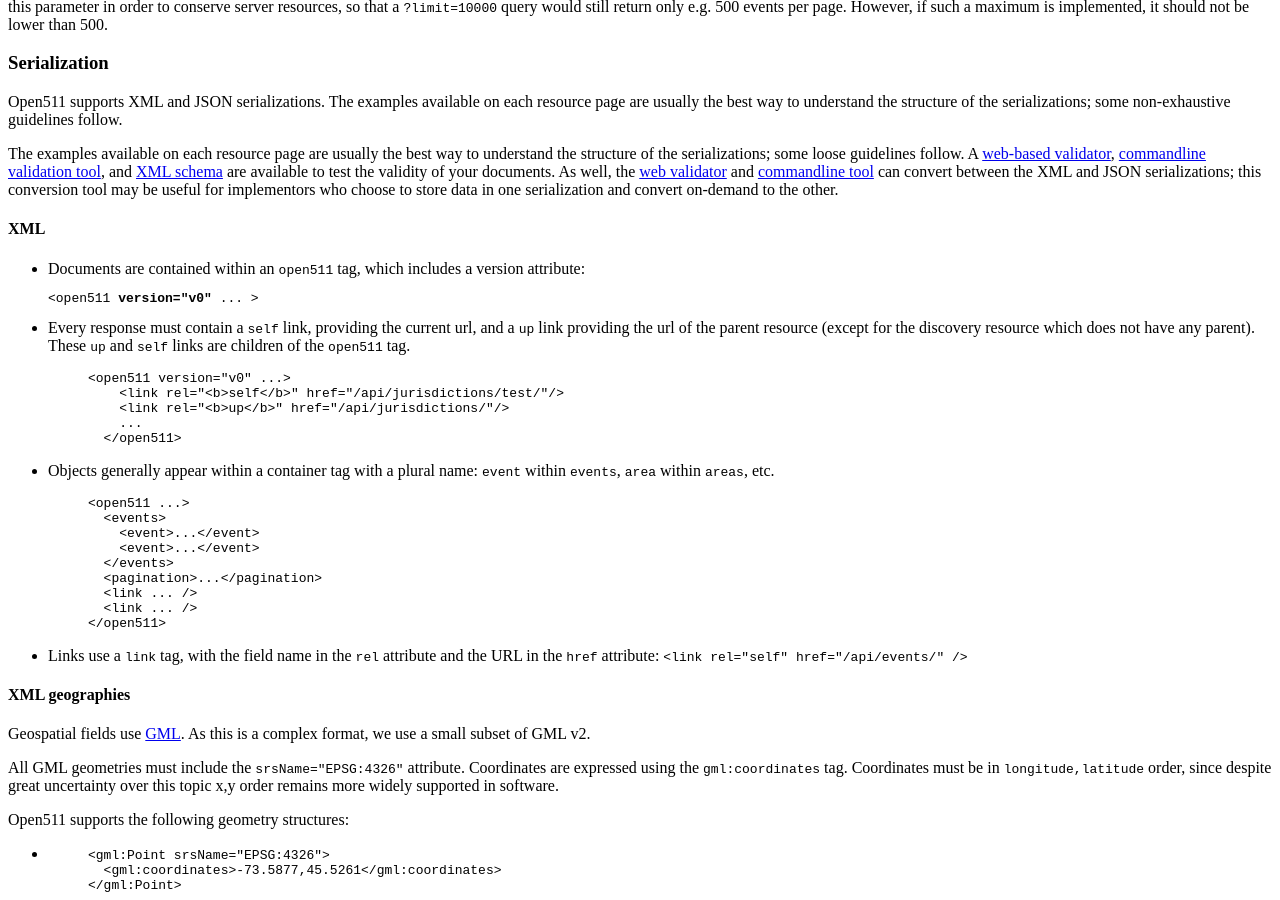
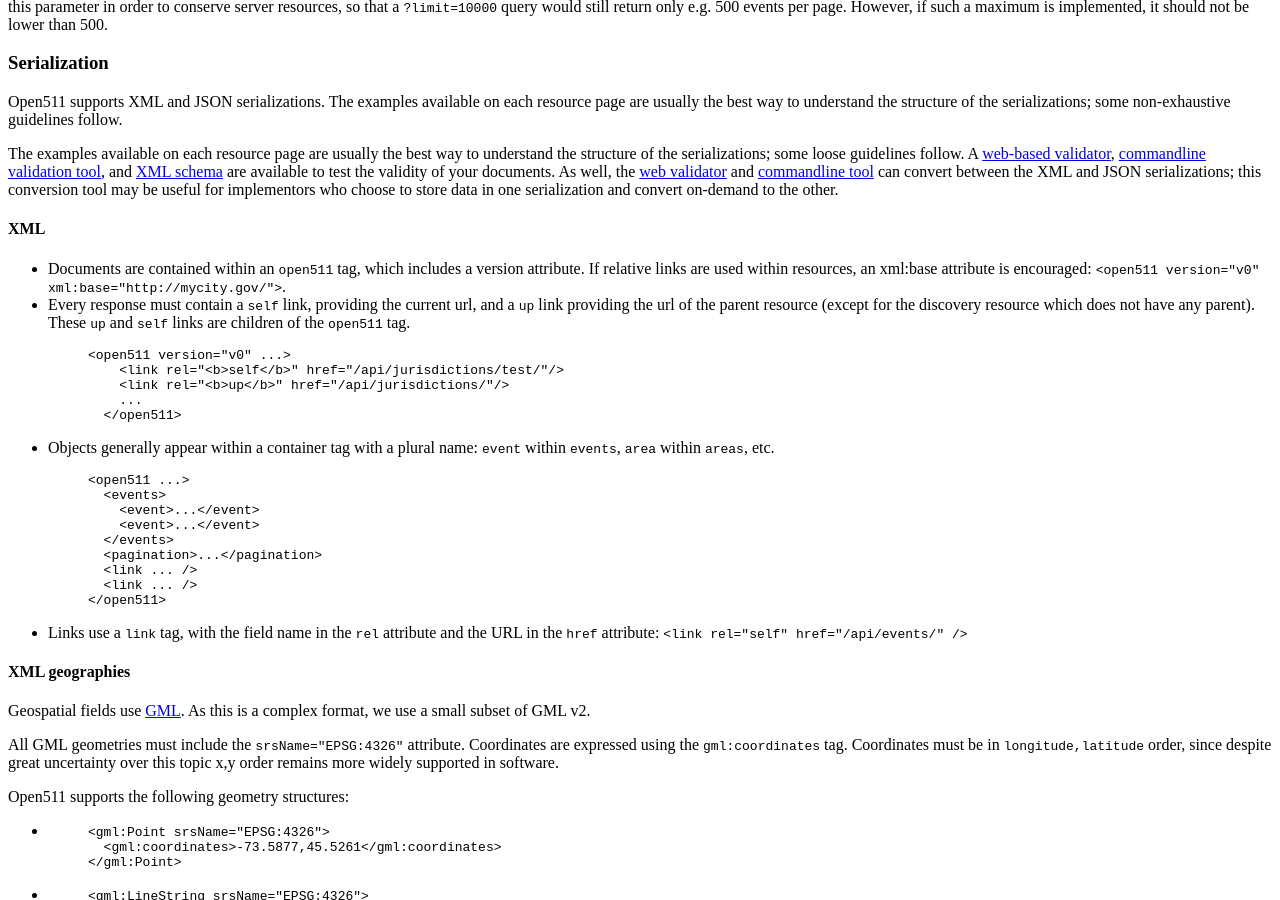
Before and after one commit to open511/Open511API, a Jekyll site: the page built from guidelines.html, in a window 1280 px wide and 900 px high, scrolled down 2170 px. Built offline with Jekyll 4.4.1, drawn with Linux system fonts in a browser that asks for light colours; nearby versions of some CDN libraries.

Commit message:
Add note about xml:base attribute, fixes #73

```diff
--- a/guidelines.html
+++ b/guidelines.html
@@ -111,9 +111,9 @@ pagination_spec :
 <a id="xmlspec"></a>
 <h4>XML</h4>
 
-<ul><li>Documents are contained within an <code>open511</code> tag, which includes a version attribute:
-  <pre>&lt;open511 <b>version="v0"</b> ... &gt;</pre>
+<ul><li>Documents are contained within an <code>open511</code> tag, which includes a version attribute. If relative links are used within resources, an xml:base attribute is encouraged: <code>&lt;open511 version="v0" xml:base="http://mycity.gov/"&gt;</code>.
 </li>
+
 
 <li>Every response must contain a <code>self</code> link, providing the current url, and a <code>up</code> link providing the url of the parent resource (except for the discovery resource which does not have any parent). These <code>up</code> and <code>self</code> links are children of the <code>open511</code> tag.
 {% highlight xml %}<open511 version="v0" ...>
```
